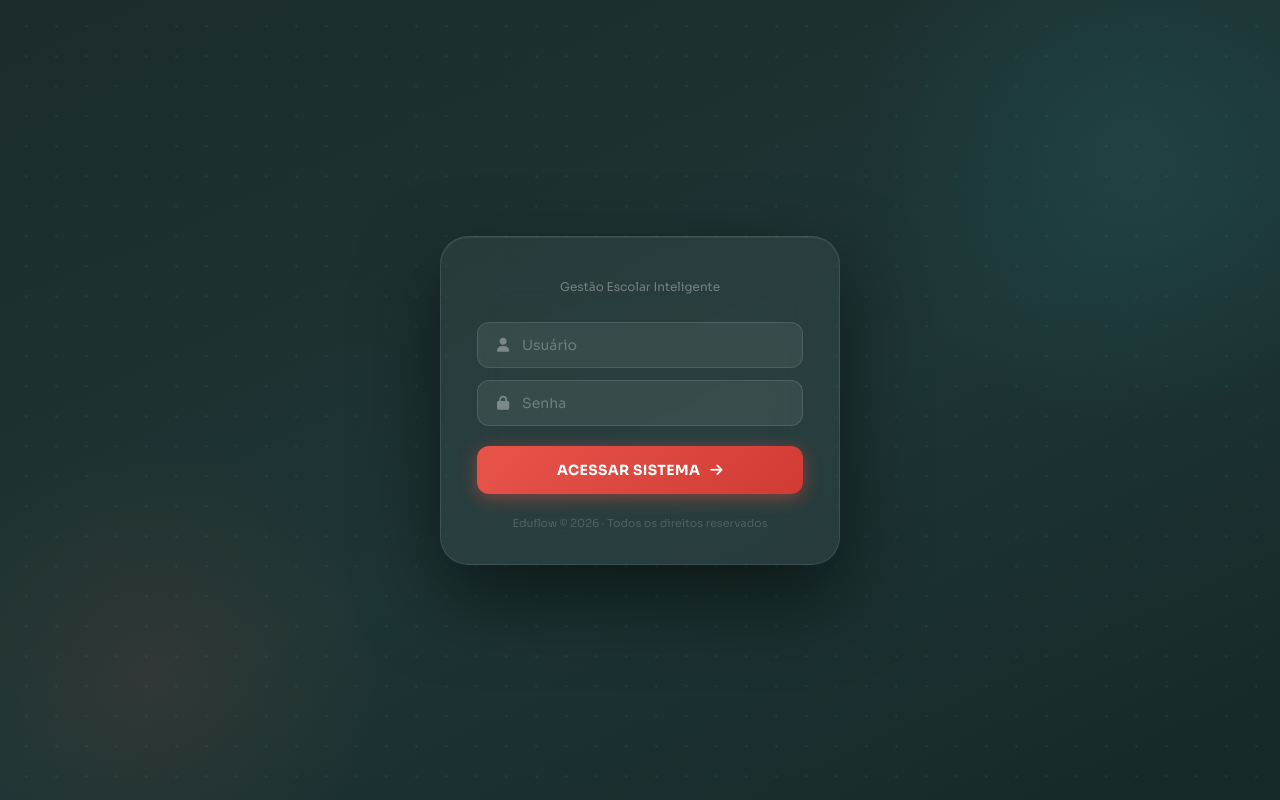
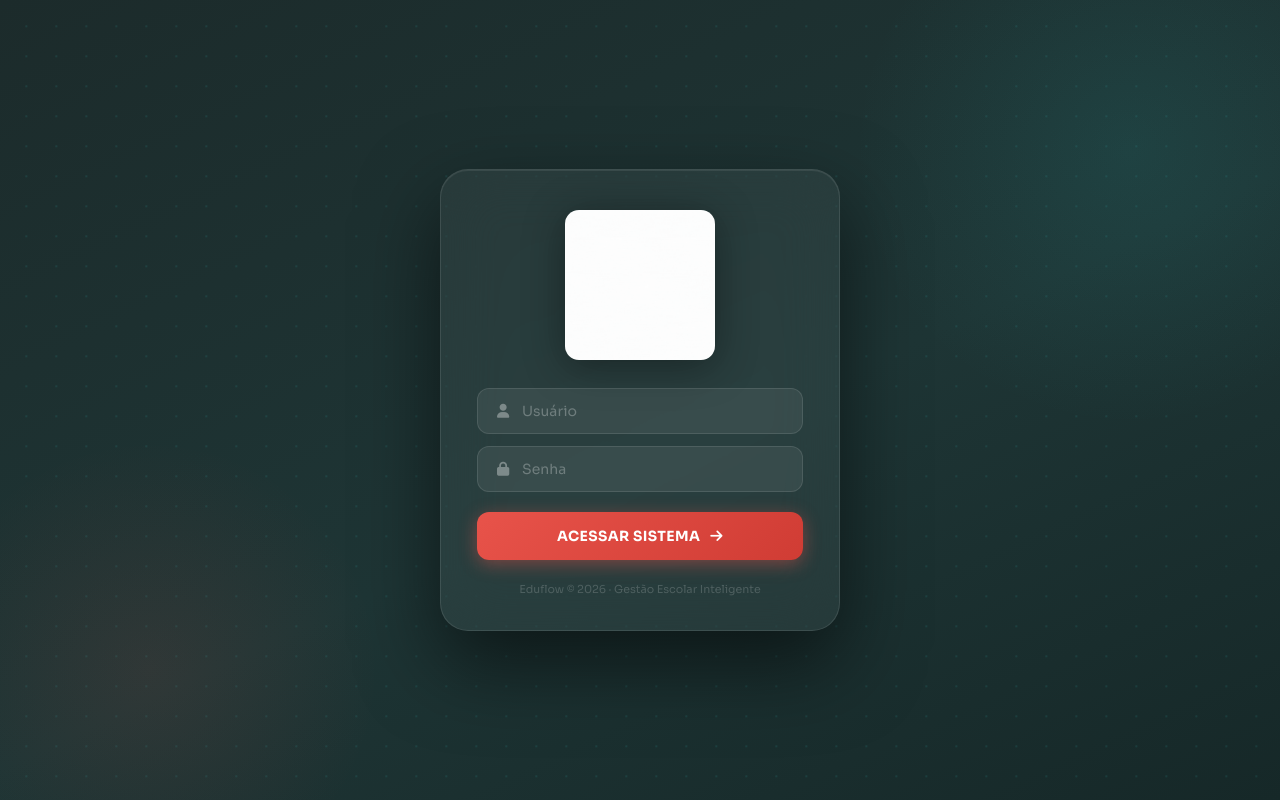
Before and after one commit to brunorochamczal/eduflow, a Flask app: page / in a window 1280 px wide. Run offline with Flask 3, Linux system fonts and the light colour scheme; some libraries are stand-ins or nearby versions.

Commit message:
Update index.html

```diff
--- a/templates/index.html
+++ b/templates/index.html
@@ -3,7 +3,7 @@
 <head>
     <meta charset="UTF-8">
     <meta name="viewport" content="width=device-width, initial-scale=1.0">
-    <title>Eduflow | Gestão Escolar</title>
+    <title>Eduflow | Gestão Escolar Inteligente</title>
     <link rel="stylesheet" href="{{ url_for('static', filename='css/style.css') }}">
     <link rel="stylesheet" href="https://cdnjs.cloudflare.com/ajax/libs/font-awesome/6.4.0/css/all.min.css">
     <link href="https://fonts.googleapis.com/css2?family=Sora:wght@300;400;600;700&family=JetBrains+Mono:wght@400;600&display=swap" rel="stylesheet">
@@ -18,11 +18,9 @@
     <div class="login-bg-dots"></div>
     <div class="login-card">
         <div class="login-brand">
-            <div class="brand-icon">
-                <i class="fa-solid fa-graduation-cap"></i>
-            </div>
-            <h1>Eduflow</h1>
-            <p>Gestão Escolar Inteligente</p>
+            <img src="{{ url_for('static', filename='imgs/edu.gif') }}"
+                 class="login-logo"
+                 alt="Eduflow">
         </div>
 
         <div class="login-fields">
@@ -44,7 +42,7 @@
             <span id="btn-login-text">ACESSAR SISTEMA</span>
             <i class="fa-solid fa-arrow-right" id="btn-login-icon"></i>
         </button>
-        <p class="footer-text">Eduflow &copy; 2026 · Todos os direitos reservados</p>
+        <p class="footer-text">Eduflow &copy; 2026 · Gestão Escolar Inteligente</p>
     </div>
 </div>
 
@@ -56,8 +54,9 @@
     <!-- SIDEBAR -->
     <aside class="sidebar" id="sidebar">
         <div class="sidebar-header">
-            <div class="brand-icon-sm"><i class="fa-solid fa-graduation-cap"></i></div>
-            <span class="brand-name">Eduflow</span>
+            <img src="{{ url_for('static', filename='imgs/edu.gif') }}"
+                 class="sidebar-logo"
+                 alt="Eduflow">
         </div>
 
         <nav class="side-nav">
```
